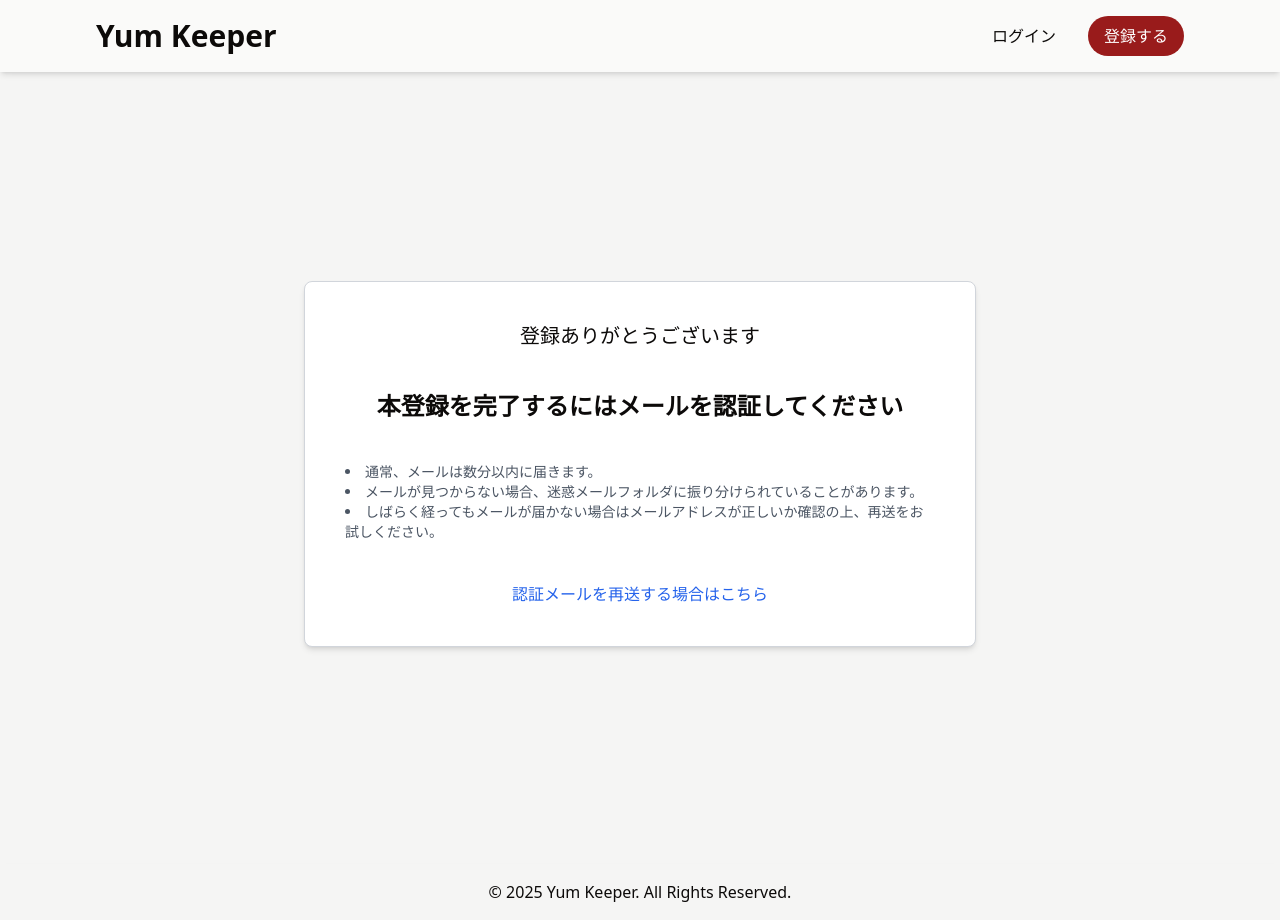
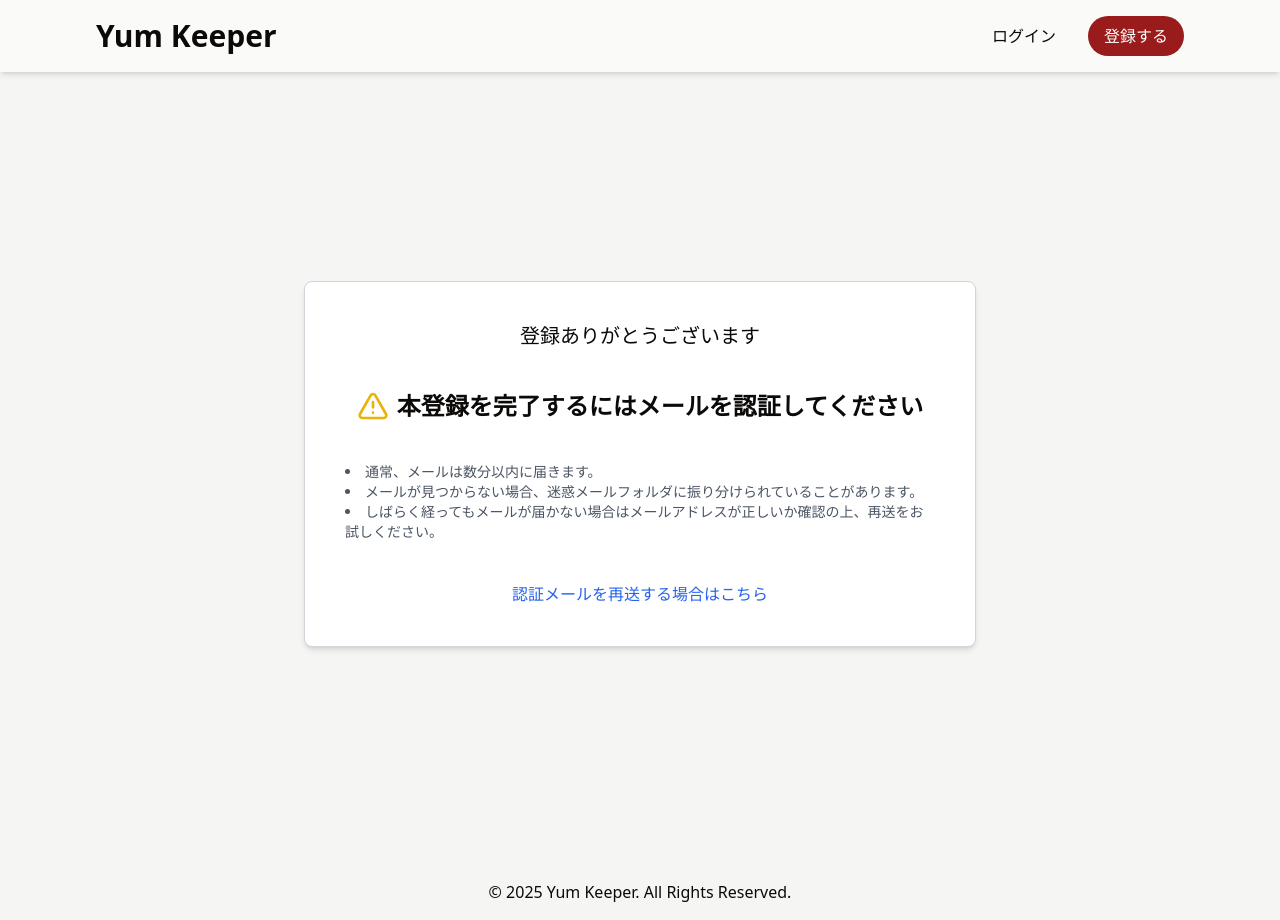
Before and after one commit to y4tk8/yumkeeper_frontend, a Next.js app: page /verify-account in a window 1280 px wide. Built offline with nearby package versions, Linux system fonts and the light colour scheme; no server answers.

Commit message:
chore: 注意喚起アイコンとしてAlertTriangleを文頭に追加 #165

```diff
--- a/src/app/(auth)/verify-account/page.tsx
+++ b/src/app/(auth)/verify-account/page.tsx
@@ -1,13 +1,19 @@
 "use client";
 
 import Link from "next/link";
+import { AlertTriangle } from "lucide-react";
 
 const VerifyAccountPage = () => {
   return (
     <>
       <div className="text-center space-y-10">
         <h2 className="text-xl">登録ありがとうございます</h2>
-        <h2 className="text-2xl font-semibold mb-6">本登録を完了するにはメールを認証してください</h2>
+
+        <div className="flex items-center justify-center gap-2 mb-6">
+          <AlertTriangle className="w-8 h-8 text-yellow-500"/>
+          <h2 className="text-2xl font-semibold">本登録を完了するにはメールを認証してください</h2>
+        </div>
+
         <ul className="text-gray-600 text-sm list-disc list-inside mb-6 text-left">
           <li>通常、メールは数分以内に届きます。</li>
           <li>メールが見つからない場合、迷惑メールフォルダに振り分けられていることがあります。</li>
```
